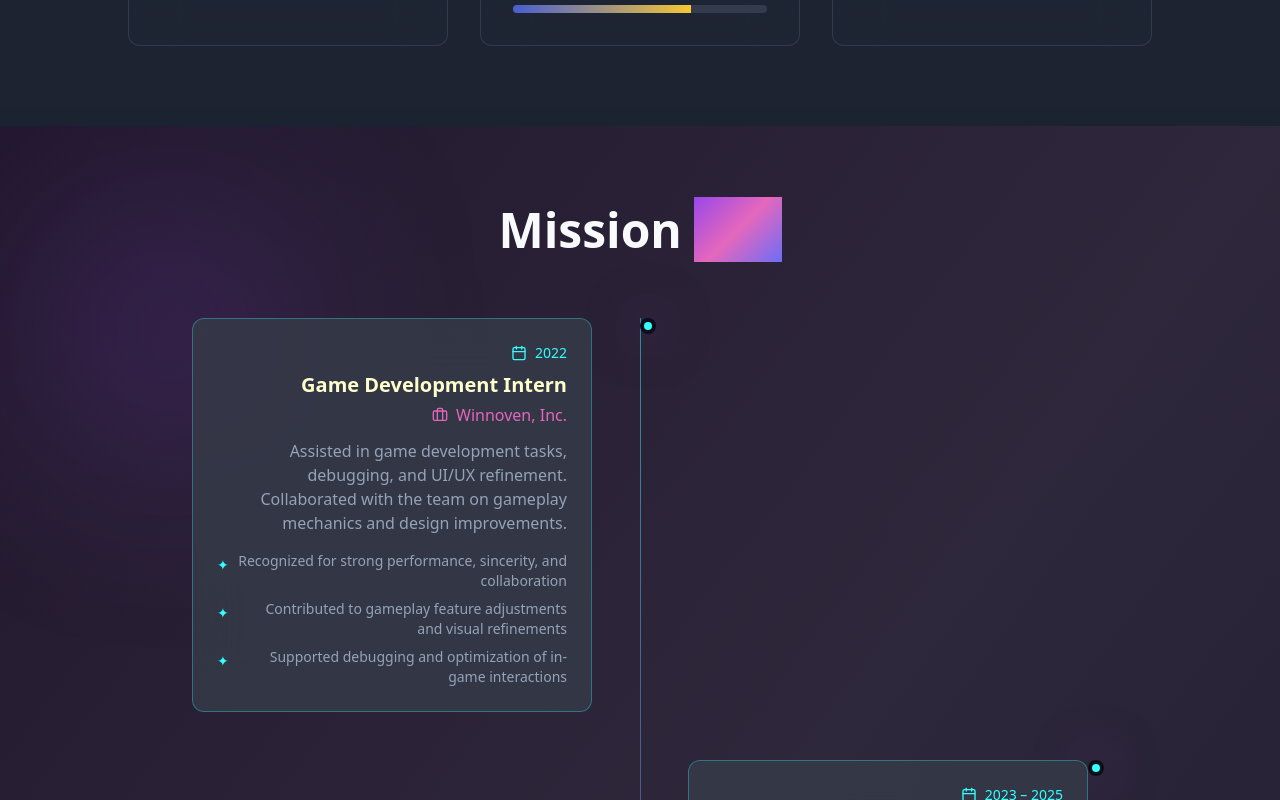
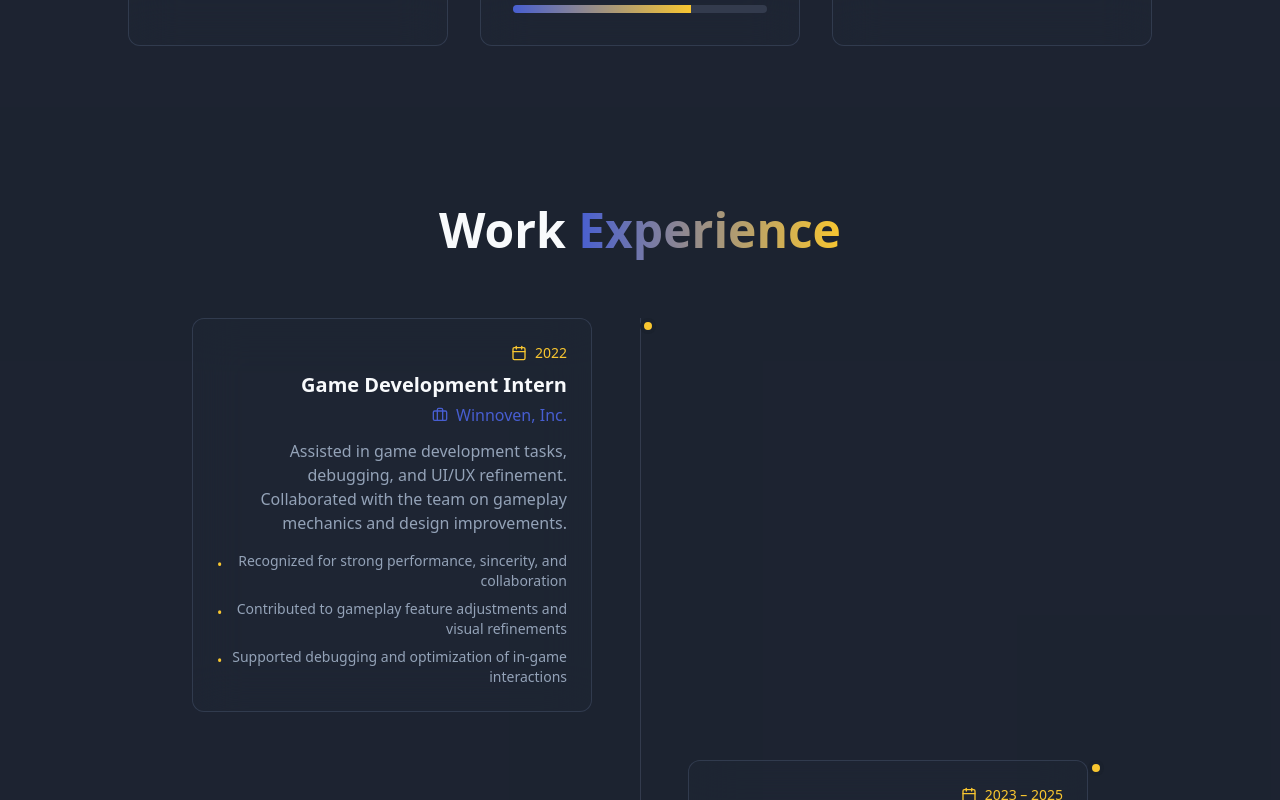
Before and after one commit to JayGamao/my-interactive-portfolio, a React (Vite) app in the folder frontend/: page / in a window 1280 px wide. Shown: the part 2180-2980 px from the top of the page. Built offline with nearby package versions, Linux system fonts and the light colour scheme; the HTML template or start-up script is replaced by a standard one.

Commit message:
Reverted to commit c7b9a3831f817edbdc722e1a20f47151a1209135

```diff
--- a/frontend/src/components/Experience.tsx
+++ b/frontend/src/components/Experience.tsx
@@ -45,25 +45,16 @@ const Experience = () => {
   ];
 
   return (
-    <section id="experience" className="section-padding relative overflow-hidden">
-      {/* Cosmic background */}
-      <div className="absolute inset-0 bg-gradient-to-br from-deep-space via-background to-deep-space opacity-90" />
-      <div className="absolute inset-0 cosmic-gradient opacity-10 animate-cosmic-drift" style={{ backgroundSize: "200% 200%" }} />
-
-      {/* Floating nebula effects */}
-      <div className="absolute top-20 left-10 w-64 h-64 bg-nebula-purple/20 rounded-full blur-[100px] animate-float" />
-      <div className="absolute bottom-20 right-10 w-80 h-80 bg-nebula-pink/20 rounded-full blur-[120px] animate-float" style={{ animationDelay: "2s" }} />
-      <div className="absolute top-1/2 left-1/3 w-72 h-72 bg-nebula-blue/15 rounded-full blur-[100px] animate-float" style={{ animationDelay: "4s" }} />
-
-      <div className="container mx-auto relative z-10">
+    <section id="experience" className="section-padding bg-card/30">
+      <div className="container mx-auto">
         <div className="max-w-4xl mx-auto">
           <h2 className="text-4xl md:text-5xl font-bold mb-16 text-center">
-            Mission <span className="cosmic-gradient bg-clip-text text-transparent">Log</span>
+            Work <span className="gradient-text">Experience</span>
           </h2>
 
           <div className="relative">
-            {/* Cosmic timeline */}
-            <div className="absolute left-0 md:left-1/2 top-0 bottom-0 w-px bg-gradient-to-b from-cosmic-accent/50 via-nebula-purple/50 to-cosmic-accent/50" />
+            {/* Timeline line */}
+            <div className="absolute left-0 md:left-1/2 top-0 bottom-0 w-px bg-border" />
 
             {experiences.map((exp, index) => (
               <div
@@ -73,17 +64,17 @@ const Experience = () => {
                 } md:w-1/2 animate-fade-in-up`}
                 style={{ animationDelay: `${index * 150}ms` }}
               >
-                {/* Glowing timeline node */}
-                <div className="absolute left-0 md:left-auto md:right-0 md:translate-x-1/2 top-0 w-4 h-4 rounded-full bg-cosmic-accent border-4 border-deep-space md:-mr-2 animate-nebula-pulse" />
+                {/* Timeline dot */}
+                <div className="absolute left-0 md:left-auto md:right-0 md:translate-x-1/2 top-0 w-4 h-4 rounded-full bg-accent border-4 border-background md:-mr-2" />
 
-                <div className="spaceship-panel rounded-xl p-6 ml-8 md:ml-0 hover:border-cosmic-accent/50 transition-all duration-300 group">
-                  <div className="flex items-center gap-2 text-cosmic-accent mb-2 justify-start md:justify-end">
+                <div className="glass-card rounded-xl p-6 ml-8 md:ml-0">
+                  <div className="flex items-center gap-2 text-accent mb-2 justify-start md:justify-end">
                     <Calendar className="w-4 h-4" />
                     <span className="text-sm font-medium">{exp.period}</span>
                   </div>
 
-                  <h3 className="text-xl font-bold mb-1 text-starlight">{exp.title}</h3>
-                  <p className="text-nebula-pink font-medium mb-3 flex items-center gap-2 justify-start md:justify-end">
+                  <h3 className="text-xl font-bold mb-1">{exp.title}</h3>
+                  <p className="text-primary font-medium mb-3 flex items-center gap-2 justify-start md:justify-end">
                     <Briefcase className="w-4 h-4" />
                     {exp.company}
                   </p>
@@ -93,7 +84,7 @@ const Experience = () => {
                   <ul className="space-y-2">
                     {exp.achievements.map((achievement, idx) => (
                       <li key={idx} className="text-sm text-muted-foreground flex items-start gap-2">
-                        <span className="text-cosmic-accent mt-1">✦</span>
+                        <span className="text-accent mt-1">•</span>
                         <span>{achievement}</span>
                       </li>
                     ))}
```
Also changed, not shown: 2 other files (tests, documents, lock files or other folders).
